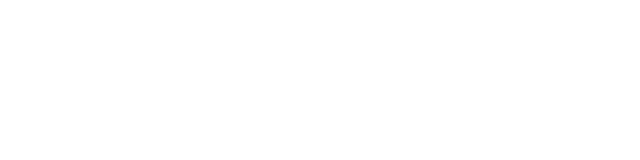
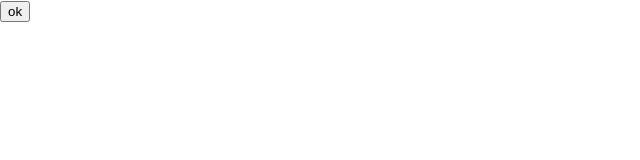
Before and after one commit to lose0101/nuxtjs, a Nuxt app: page /2 in a window 1280 px wide. Before the commit this address had no page. Shown: the top 160 px of the page, without its empty margins (0-640 px from the left). Built offline with nearby package versions, Linux system fonts and the light colour scheme.

Commit message:
Create 2.vue

```diff
--- /dev/null
+++ b/pages/2.vue
@@ -0,0 +1,3 @@
+<template>
+<button>ok</button>
+</template>
```
